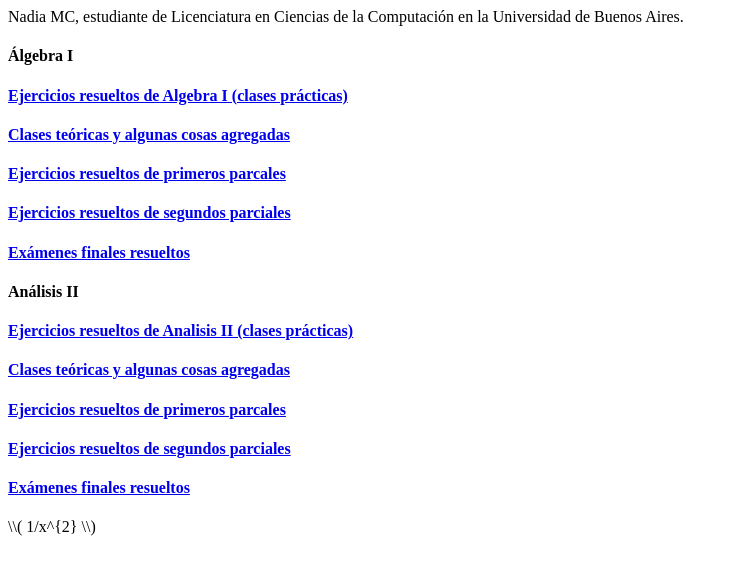
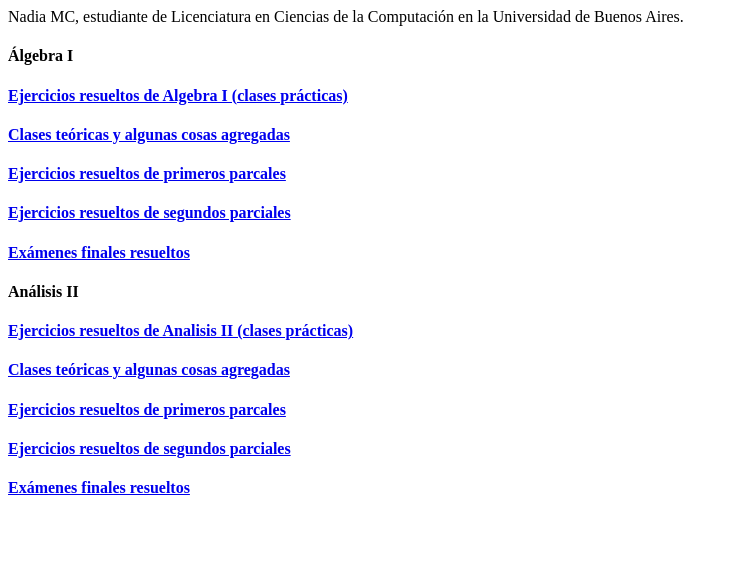
Before and after one commit to nadianoe-mc/nadianoe-mc.github.io, a plain HTML site: page index.html in a window 1280 px wide. Shown: the whole page, without its empty margins (0-738 px from the left). Drawn offline with Linux system fonts and the light colour scheme.

Commit message:
Update index.html

```diff
--- a/index.html
+++ b/index.html
@@ -17,7 +17,7 @@
     <h4><a href="analisis/primerparcial/index.html">Ejercicios resueltos de primeros parcales</a></h4>
     <h4><a href="analisis/segundoparcial/index.html">Ejercicios resueltos de segundos parciales</a></h4>
     <h4><a href="analisis/finales/index.html">Exámenes finales resueltos</a></h4>
-    <p> \\( 1/x^{2} \\)</p>
+
 
 
 
```
